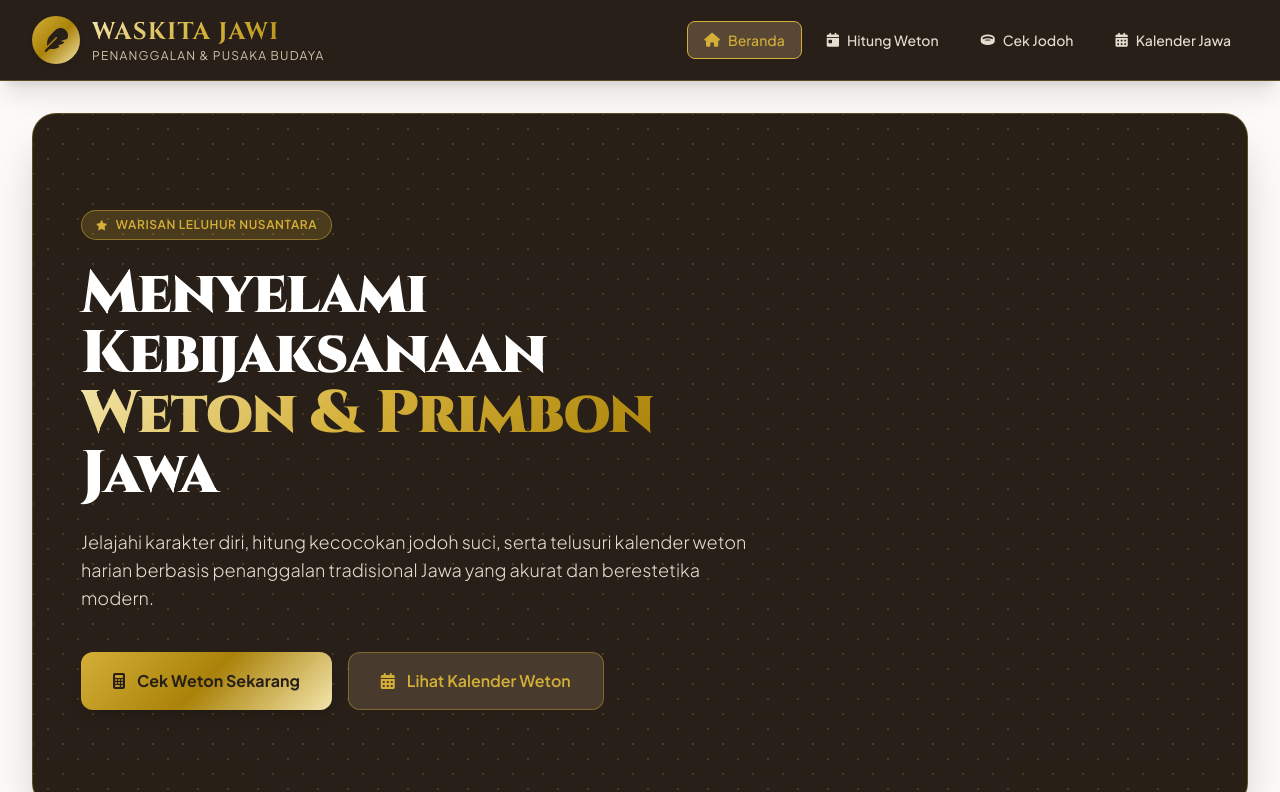
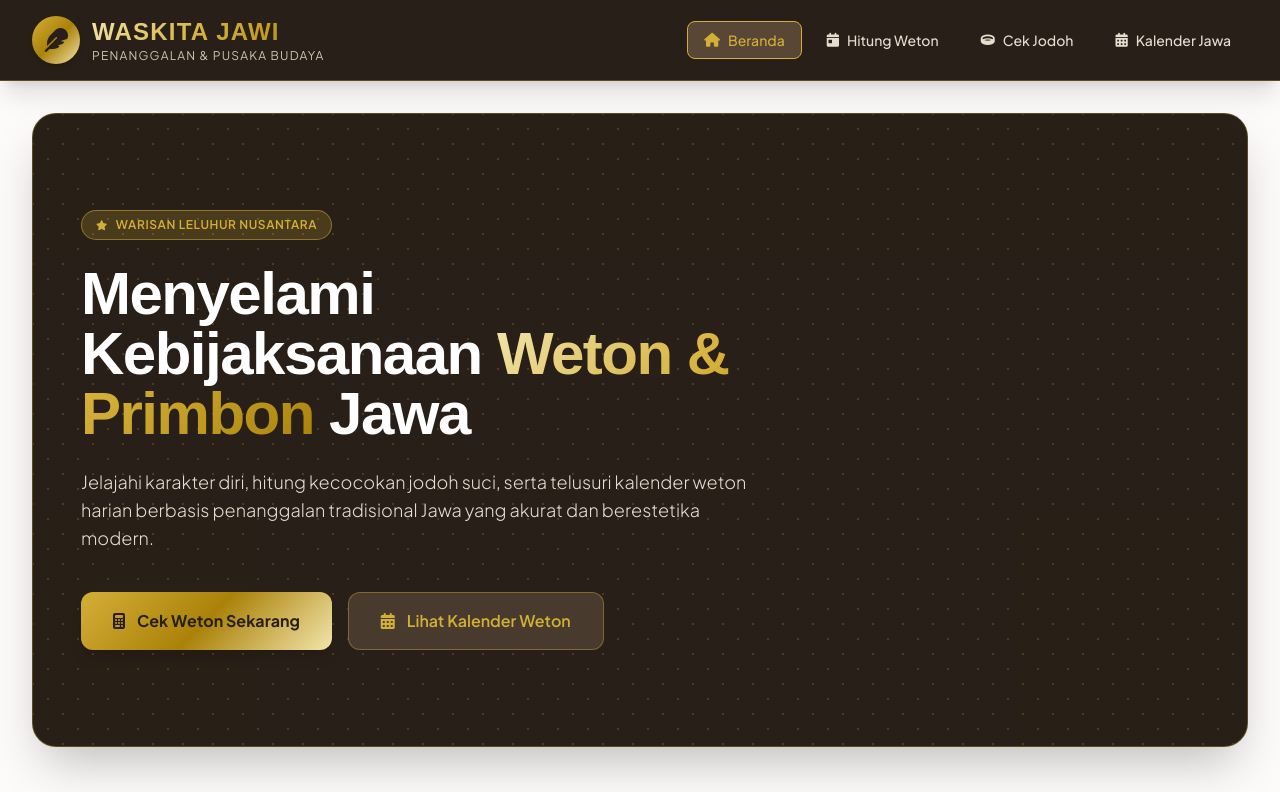
Before and after one commit to oyn-coder/neptu-project, a plain HTML site: page index.html in a window 1280 px wide. Shown: the top 792 px of the page. Drawn offline with nearby package versions, Linux system fonts and the light colour scheme.

Commit message:
Update index.html

```diff
--- a/index.html
+++ b/index.html
@@ -32,25 +32,25 @@
                         }
                     },
                     fontFamily: {
-                        serif: ['"Cinzel"', 'serif'],
-                        sans: ['"Plus Jakarta Sans"', 'sans-serif'],
+                        serif: ['Arial', 'Helvetica', 'sans-serif'],
+                        sans: ['"Plus Jakarta Sans"', 'Arial', 'sans-serif'],
                     }
                 }
             }
         }
     </script>
     <!-- Google Fonts -->
-    <link href="https://fonts.googleapis.com/css2?family=Cinzel:wght@400;600;700;900&family=Plus+Jakarta+Sans:wght@300;400;500;600;700&display=swap" rel="stylesheet">
+    <link href="https://fonts.googleapis.com/css2?family=Plus+Jakarta+Sans:wght@300;400;500;600;700;800&display=swap" rel="stylesheet">
     <!-- FontAwesome Icons -->
     <link rel="stylesheet" href="https://cdnjs.cloudflare.com/ajax/libs/font-awesome/6.4.0/css/all.min.css">
     <!-- Alpine.js -->
     <script defer src="https://cdn.jsdelivr.net/npm/alpinejs@3.x.x/dist/cdn.min.js"></script>
     <style>
         body {
-            font-family: 'Plus Jakarta Sans', sans-serif;
+            font-family: 'Plus Jakarta Sans', Arial, sans-serif;
         }
         .font-cinzel {
-            font-family: 'Cinzel', serif;
+            font-family: Arial, Helvetica, 'Plus Jakarta Sans', sans-serif;
         }
         .bg-batik {
             background-color: #282018;
```
